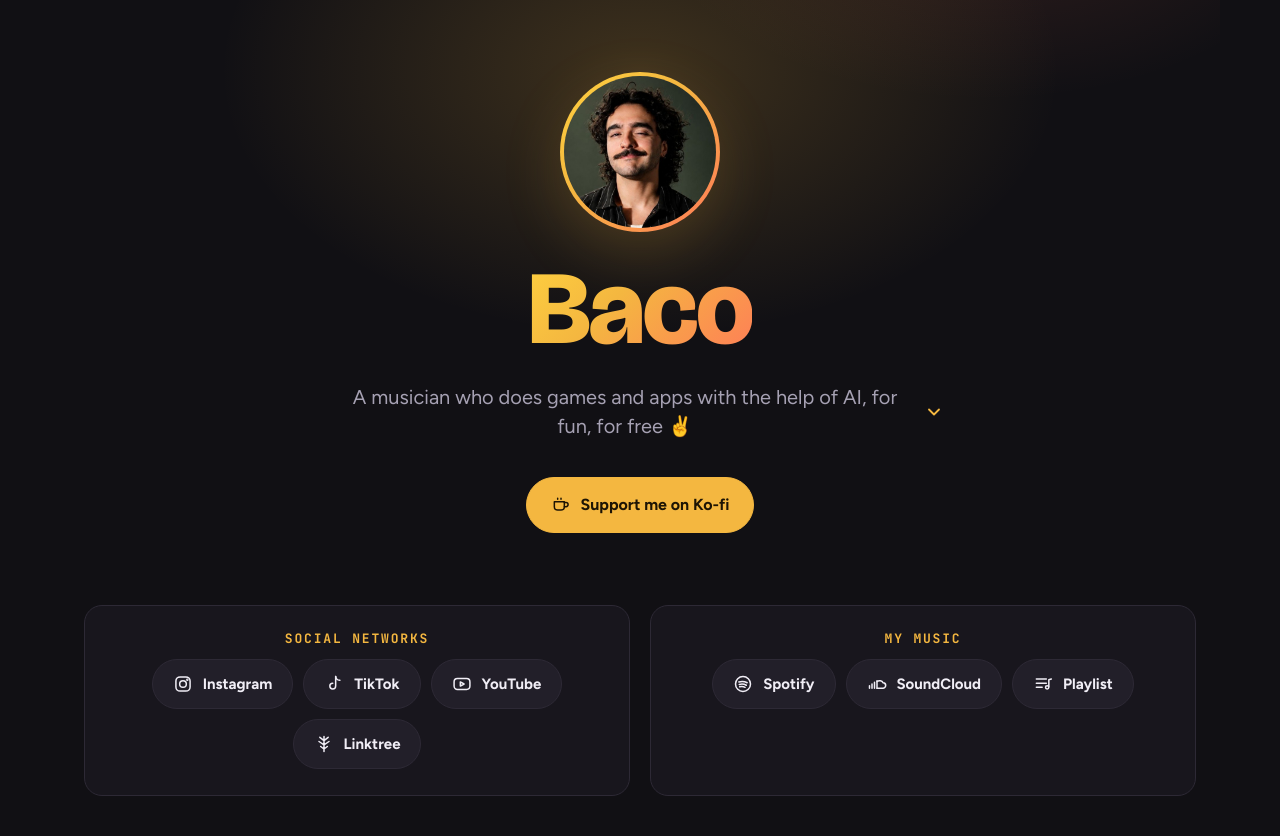
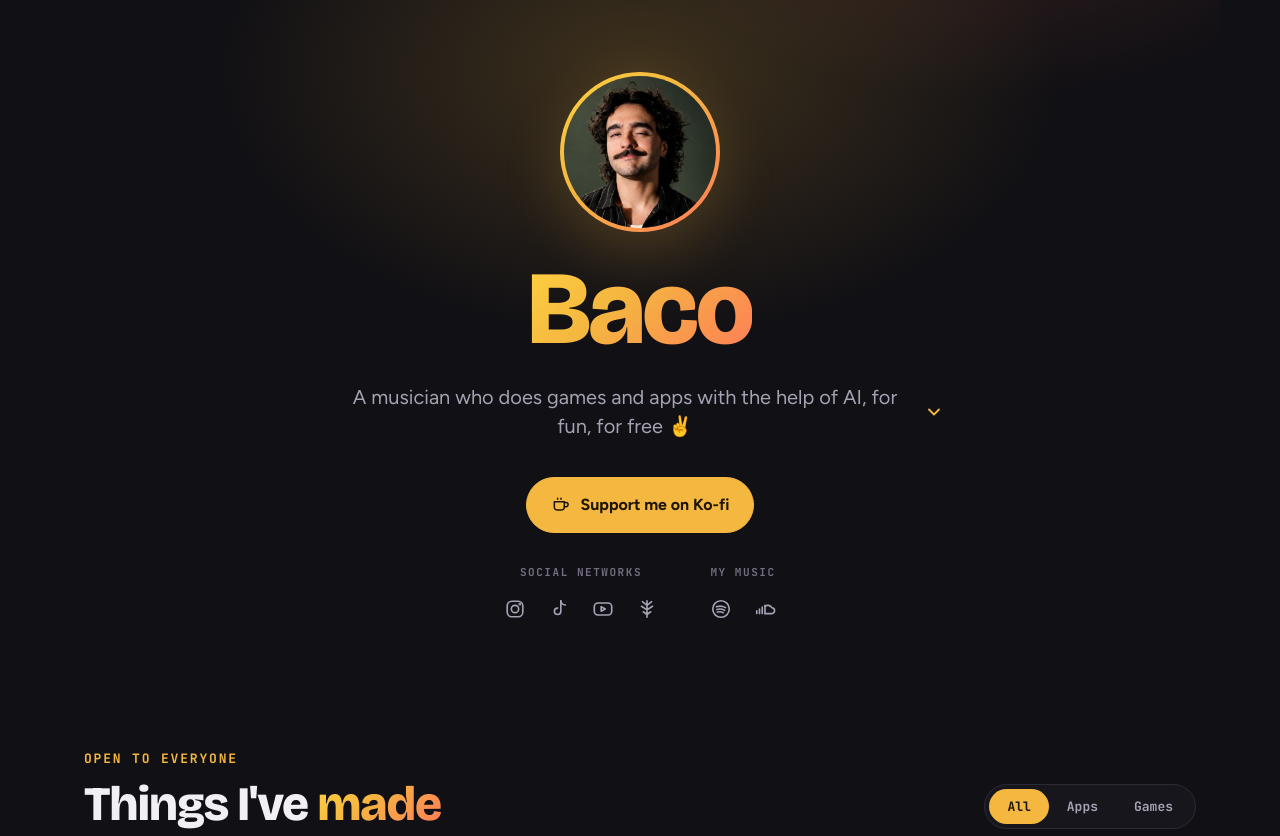
Before and after one commit to bacoinz/bacoinz.github.io, a plain HTML site: page index.html in a window 1280 px wide. Shown: the top 836 px of the page. Drawn offline with nearby package versions, Linux system fonts and the light colour scheme; no server answers.

Commit message:
Compact icon-only socials under Ko-fi, remove playlist
Co-Authored-By: Claude Sonnet 5.5 <noreply@anthropic.com>

```diff
--- a/index.html
+++ b/index.html
@@ -37,27 +37,11 @@
         Support me on Ko-fi
       </a>
     </div>
+    <div class="socials">
+      <div class="sg"><span class="eyebrow">Social networks</span><div class="row"><a class="ico" href="https://instagram.com/bacocenas" target="_blank" rel="noopener" aria-label="Instagram" data-label="Instagram"><svg viewBox="0 0 24 24" aria-hidden="true"><rect x="3.5" y="3.5" width="17" height="17" rx="5"/><circle cx="12" cy="12" r="4"/><circle cx="17.2" cy="6.8" r=".6"/></svg></a><a class="ico" href="https://tiktok.com/@baco.music" target="_blank" rel="noopener" aria-label="TikTok" data-label="TikTok"><svg viewBox="0 0 24 24" aria-hidden="true"><path d="M14 3v11.5a3.5 3.5 0 1 1-3.5-3.5"/><path d="M14 3c.3 2.6 2 4.4 5 4.6"/></svg></a><a class="ico" href="https://www.youtube.com/@bacocenas" target="_blank" rel="noopener" aria-label="YouTube" data-label="YouTube"><svg viewBox="0 0 24 24" aria-hidden="true"><rect x="2.5" y="5.5" width="19" height="13" rx="4"/><path d="M10 9.5v5l4.5-2.5z"/></svg></a><a class="ico" href="https://linktr.ee/bacomusic" target="_blank" rel="noopener" aria-label="Linktree" data-label="Linktree"><svg viewBox="0 0 24 24" aria-hidden="true"><path d="M12 3v18M12 8l5-4M12 8L7 4M12 13l6-4M12 13L6 9M12 18l4-3M12 18l-4-3"/></svg></a></div></div>
+      <div class="sg"><span class="eyebrow">My music</span><div class="row"><a class="ico" href="https://open.spotify.com/artist/2WZ0XP4dz6Y9nbMxymF0aA" target="_blank" rel="noopener" aria-label="Spotify" data-label="Spotify"><svg viewBox="0 0 24 24" aria-hidden="true"><circle cx="12" cy="12" r="9"/><path d="M7 9.5c3.5-1 7-.7 10 1M7.5 12.5c3-.8 6-.5 8.5 1M8 15.3c2.4-.6 4.6-.4 6.5.7"/></svg></a><a class="ico" href="https://soundcloud.com/bacocenas/" target="_blank" rel="noopener" aria-label="SoundCloud" data-label="SoundCloud"><svg viewBox="0 0 24 24" aria-hidden="true"><path d="M3 14v3M6 12v5M9 10v7M12 8v9"/><path d="M12 17h7a3.2 3.2 0 0 0 .4-6.4A5 5 0 0 0 12 9"/></svg></a></div></div>
+    </div>
   </header>
-
-  <section class="links wrap" aria-label="Links">
-    <div class="group">
-      <h2 class="eyebrow">Social networks</h2>
-      <div class="pills">
-        <a class="btn ghost" href="https://instagram.com/bacocenas" target="_blank" rel="noopener"><svg viewBox="0 0 24 24" aria-hidden="true"><rect x="3.5" y="3.5" width="17" height="17" rx="5"/><circle cx="12" cy="12" r="4"/><circle cx="17.2" cy="6.8" r=".6"/></svg>Instagram</a>
-        <a class="btn ghost" href="https://tiktok.com/@baco.music" target="_blank" rel="noopener"><svg viewBox="0 0 24 24" aria-hidden="true"><path d="M14 3v11.5a3.5 3.5 0 1 1-3.5-3.5"/><path d="M14 3c.3 2.6 2 4.4 5 4.6"/></svg>TikTok</a>
-        <a class="btn ghost" href="https://www.youtube.com/@bacocenas" target="_blank" rel="noopener"><svg viewBox="0 0 24 24" aria-hidden="true"><rect x="2.5" y="5.5" width="19" height="13" rx="4"/><path d="M10 9.5v5l4.5-2.5z"/></svg>YouTube</a>
-        <a class="btn ghost" href="https://linktr.ee/bacomusic" target="_blank" rel="noopener"><svg viewBox="0 0 24 24" aria-hidden="true"><path d="M12 3v18M12 8l5-4M12 8L7 4M12 13l6-4M12 13L6 9M12 18l4-3M12 18l-4-3"/></svg>Linktree</a>
-      </div>
-    </div>
-    <div class="group">
-      <h2 class="eyebrow">My music</h2>
-      <div class="pills">
-        <a class="btn ghost" href="https://open.spotify.com/artist/2WZ0XP4dz6Y9nbMxymF0aA" target="_blank" rel="noopener"><svg viewBox="0 0 24 24" aria-hidden="true"><circle cx="12" cy="12" r="9"/><path d="M7 9.5c3.5-1 7-.7 10 1M7.5 12.5c3-.8 6-.5 8.5 1M8 15.3c2.4-.6 4.6-.4 6.5.7"/></svg>Spotify</a>
-        <a class="btn ghost" href="https://soundcloud.com/bacocenas/" target="_blank" rel="noopener"><svg viewBox="0 0 24 24" aria-hidden="true"><path d="M3 14v3M6 12v5M9 10v7M12 8v9"/><path d="M12 17h7a3.2 3.2 0 0 0 .4-6.4A5 5 0 0 0 12 9"/></svg>SoundCloud</a>
-        <a class="btn ghost" href="https://open.spotify.com/playlist/27kocRYLGJ9C9yjrSrw88H" target="_blank" rel="noopener"><svg viewBox="0 0 24 24" aria-hidden="true"><path d="M4 6h12M4 11h12M4 16h7"/><path d="M19 15V7l3-1"/><circle cx="17" cy="16" r="2"/></svg>Playlist</a>
-      </div>
-    </div>
-  </section>
 
   <section class="projects wrap" id="projects">
     <div class="head">
--- a/styles.css
+++ b/styles.css
@@ -37,15 +37,19 @@ a:focus-visible,button:focus-visible,.card:focus-visible{outline:2px solid var(-
 .bio:not(.open) .bio-in{visibility:hidden}
 .cta{margin:26px 0 8px}
 
-/* links */
-.links{display:grid;grid-template-columns:1fr 1fr;gap:20px;padding-top:40px;padding-bottom:20px}
-.group{background:var(--surface);border:1px solid var(--line);border-radius:var(--r);padding:26px;text-align:center}
-.pills{display:flex;flex-wrap:wrap;gap:10px;justify-content:center}
-.group .btn.ghost{background:var(--surface-2)}
-.group .btn.ghost:hover{background:#2a2632}
+/* socials */
+.socials{display:flex;gap:36px;justify-content:center;flex-wrap:wrap;margin:26px 0 40px}
+.sg{display:flex;flex-direction:column;align-items:center;gap:12px}
+.sg .eyebrow{margin:0;font-size:11px;color:var(--faint)}
+.row{display:flex;gap:6px}
+.ico{position:relative;width:38px;height:38px;border-radius:50%;display:grid;place-items:center;color:var(--muted);text-decoration:none;transition:color .15s,transform .15s,background .15s}
+.ico svg{width:22px;height:22px;fill:none;stroke:currentColor;stroke-width:1.8;stroke-linecap:round;stroke-linejoin:round}
+.ico:hover,.ico:focus-visible{color:var(--sun);transform:translateY(-2px);background:rgba(244,183,64,.1)}
+.ico::after{content:attr(data-label);position:absolute;top:100%;left:50%;translate:-50% 4px;padding:3px 8px;border-radius:8px;background:var(--surface-2);border:1px solid var(--line);color:var(--fg);font:600 12px Figtree,sans-serif;white-space:nowrap;opacity:0;pointer-events:none;transition:opacity .15s;z-index:3}
+.ico:hover::after,.ico:focus-visible::after{opacity:1}
 
 /* projects */
-.projects{padding-top:90px;padding-bottom:110px}
+.projects{padding-top:60px;padding-bottom:110px}
 .head{display:flex;justify-content:space-between;align-items:flex-end;gap:20px;flex-wrap:wrap;margin-bottom:36px}
 .tabs{display:flex;border:1px solid var(--line);border-radius:999px;padding:4px;background:var(--surface)}
 .tabs button{all:unset;box-sizing:border-box;cursor:pointer;font:700 13px "JetBrains Mono",monospace;padding:9px 18px;border-radius:999px;color:var(--muted);transition:background .15s,color .15s}
@@ -92,7 +96,6 @@ footer a{color:var(--muted)}
 
 @media (max-width:1000px){.grid{grid-template-columns:repeat(2,minmax(0,1fr))}}
 @media (max-width:700px){
-  .links{grid-template-columns:1fr}
   .grid{grid-template-columns:1fr}
   .hero{padding-top:48px}
   .projects{padding-top:60px;padding-bottom:80px}
```
